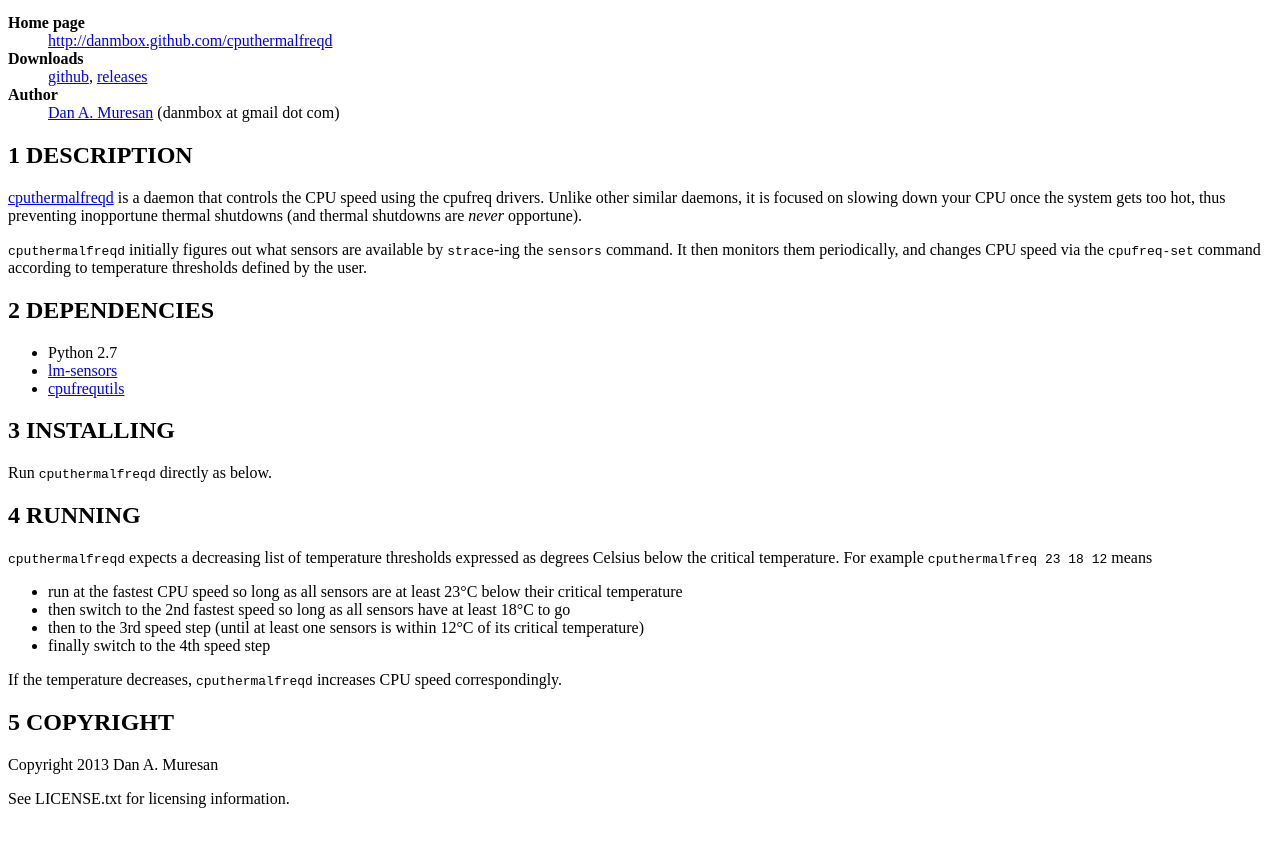
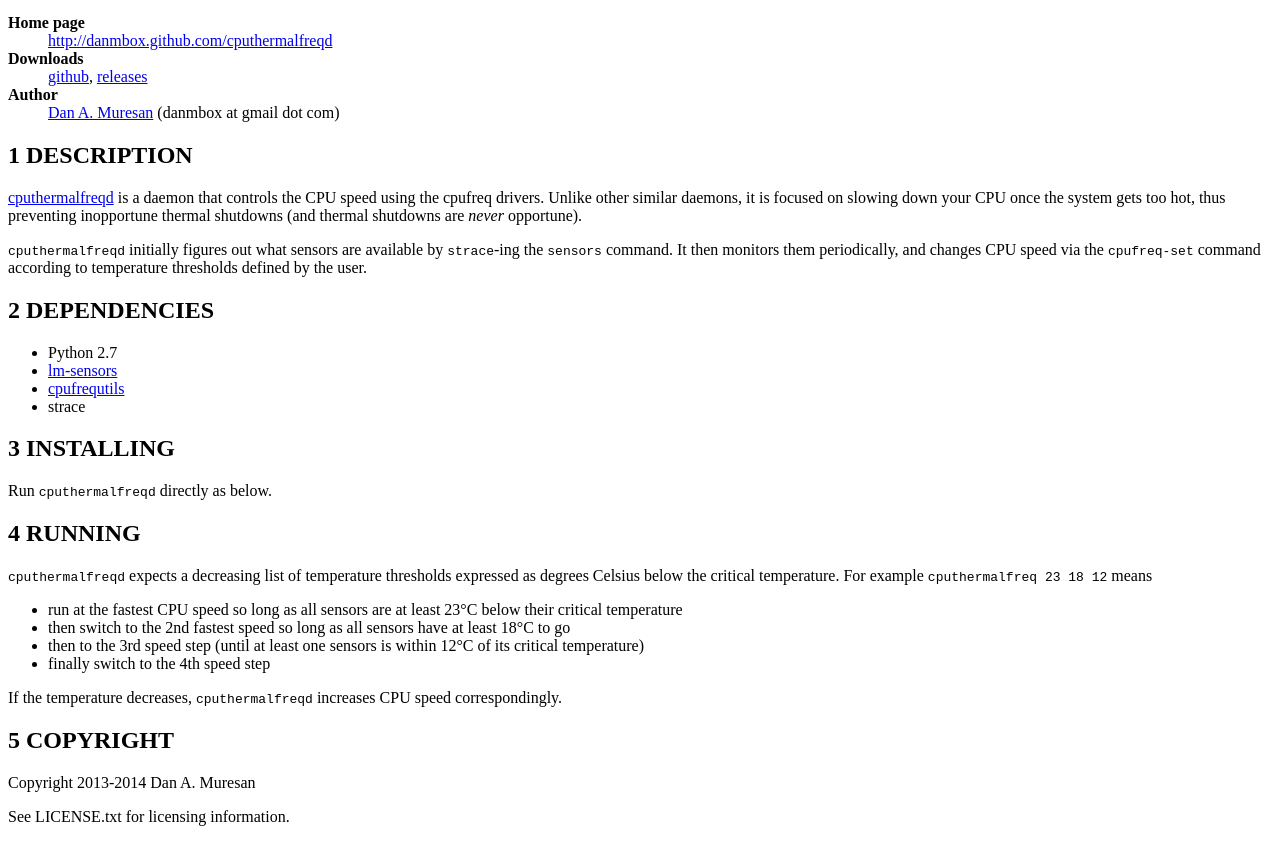
Before and after one commit to unimportantdavidz/cputhermalfreqd, a plain HTML site: page index.html in a window 1280 px wide. Shown: the part 100-942 px from the top of the page. Drawn offline with Linux system fonts and the light colour scheme.

Commit message:
Updated gh-pages from master

```diff
--- a/index.html
+++ b/index.html
@@ -3,7 +3,7 @@
 <html>
 <head>
 <title>CPU Thermal Frequency Daemon</title>
-<!-- 2013-11-23 Sat 23:38 -->
+<!-- 2014-06-24 Tue 23:13 -->
 <meta  http-equiv="Content-Type" content="text/html;charset=utf-8">
 <meta  name="generator" content="Org-mode">
 <meta  name="author" content="Dan Muresan">
@@ -178,6 +178,8 @@
 </li>
 <li><a href="http://www.kernel.org/pub/linux/utils/kernel/cpufreq/">cpufrequtils</a>
 </li>
+<li>strace
+</li>
 </ul>
 </div>
 </div>
@@ -222,7 +224,7 @@
 <h2 id="sec-5"><span class="section-number-2">5</span> COPYRIGHT</h2>
 <div class="outline-text-2" id="text-5">
 <p>
-Copyright 2013 Dan A. Muresan
+Copyright 2013-2014 Dan A. Muresan
 </p>
 
 <p>
```
